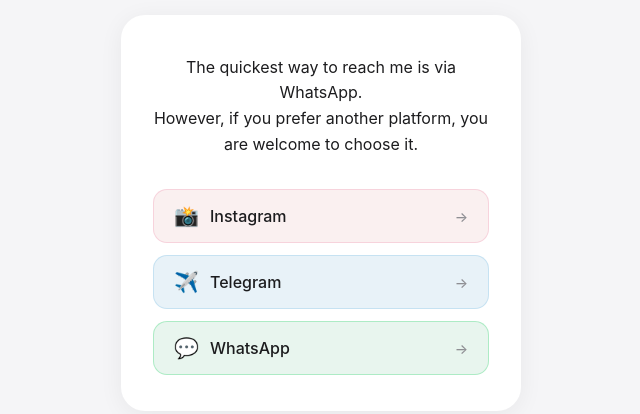
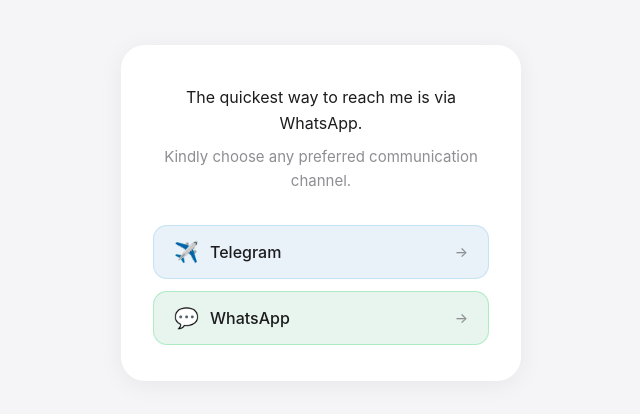
Before and after one commit to primalecommerce263-collab/Contact-dev, a plain HTML site: page index.html in a window 1280 px wide. Shown: the part 187-601 px from the top of the page, without its empty margins (319-959 px from the left). Drawn offline with Linux system fonts and the light colour scheme.

Commit message:
index.html

```diff
--- a/index.html
+++ b/index.html
@@ -34,6 +34,14 @@
         .message {
             font-size: 16px;
             color: #1c1c1e;
+            line-height: 1.6;
+            margin-bottom: 8px;
+            font-weight: 400;
+        }
+
+        .sub-message {
+            font-size: 15px;
+            color: #8e8e93;
             line-height: 1.6;
             margin-bottom: 32px;
             font-weight: 400;
@@ -93,15 +101,6 @@
             border-color: #25d366;
         }
 
-        .btn-instagram {
-            background: #faf0f0;
-            border-color: rgba(225, 48, 108, 0.15);
-        }
-        .btn-instagram:hover {
-            background: #f5e0e0;
-            border-color: #e4405f;
-        }
-
         .btn-telegram {
             background: #e8f2f8;
             border-color: rgba(0, 136, 204, 0.15);
@@ -118,6 +117,9 @@
             }
             .message {
                 font-size: 15px;
+            }
+            .sub-message {
+                font-size: 14px;
             }
             .btn {
                 padding: 14px 16px;
@@ -136,6 +138,9 @@
             }
             .message {
                 font-size: 14px;
+            }
+            .sub-message {
+                font-size: 13px;
             }
             .btn {
                 padding: 12px 14px;
@@ -161,21 +166,13 @@
 <div class="card">
 
     <p class="message">
-        The quickest way to reach me is via WhatsApp.<br />
-        However, if you prefer another platform, you are welcome to choose it.
+        The quickest way to reach me is via WhatsApp.
+    </p>
+    <p class="sub-message">
+        Kindly choose any preferred communication channel.
     </p>
 
     <div class="btn-group">
-
-        <!-- Instagram -->
-        <a href="https://ig.me/m/ecommerceprimal"
-           target="_blank"
-           rel="noopener noreferrer"
-           class="btn btn-instagram">
-            <span class="icon">📸</span>
-            <span class="label">Instagram</span>
-            <span class="arrow">→</span>
-        </a>
 
         <!-- Telegram -->
         <a href="https://telegram.me/primalux0"
@@ -188,7 +185,7 @@
         </a>
 
         <!-- WhatsApp -->
-        <a href="https://wa.link/6ytd0t"
+        <a href="https://wa.link/5p2aaz"
            target="_blank"
            rel="noopener noreferrer"
            class="btn btn-whatsapp">
```
